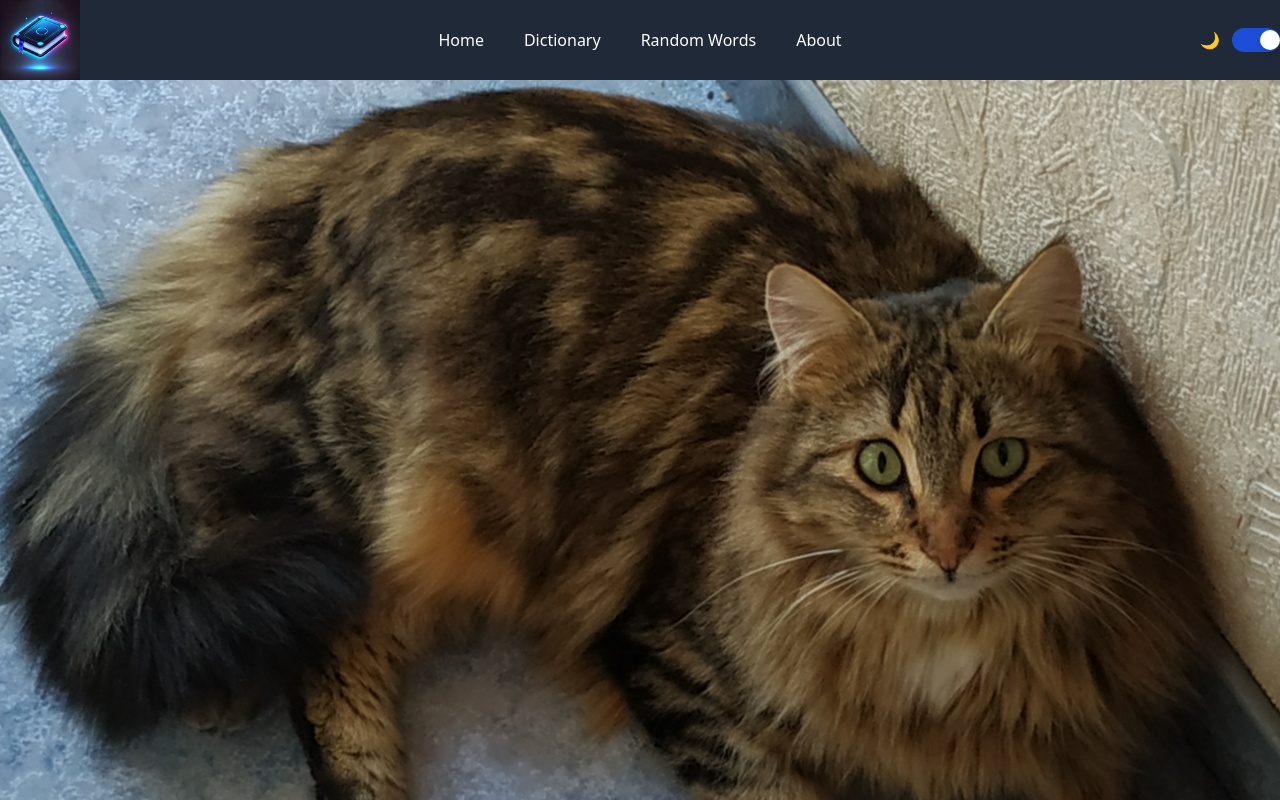
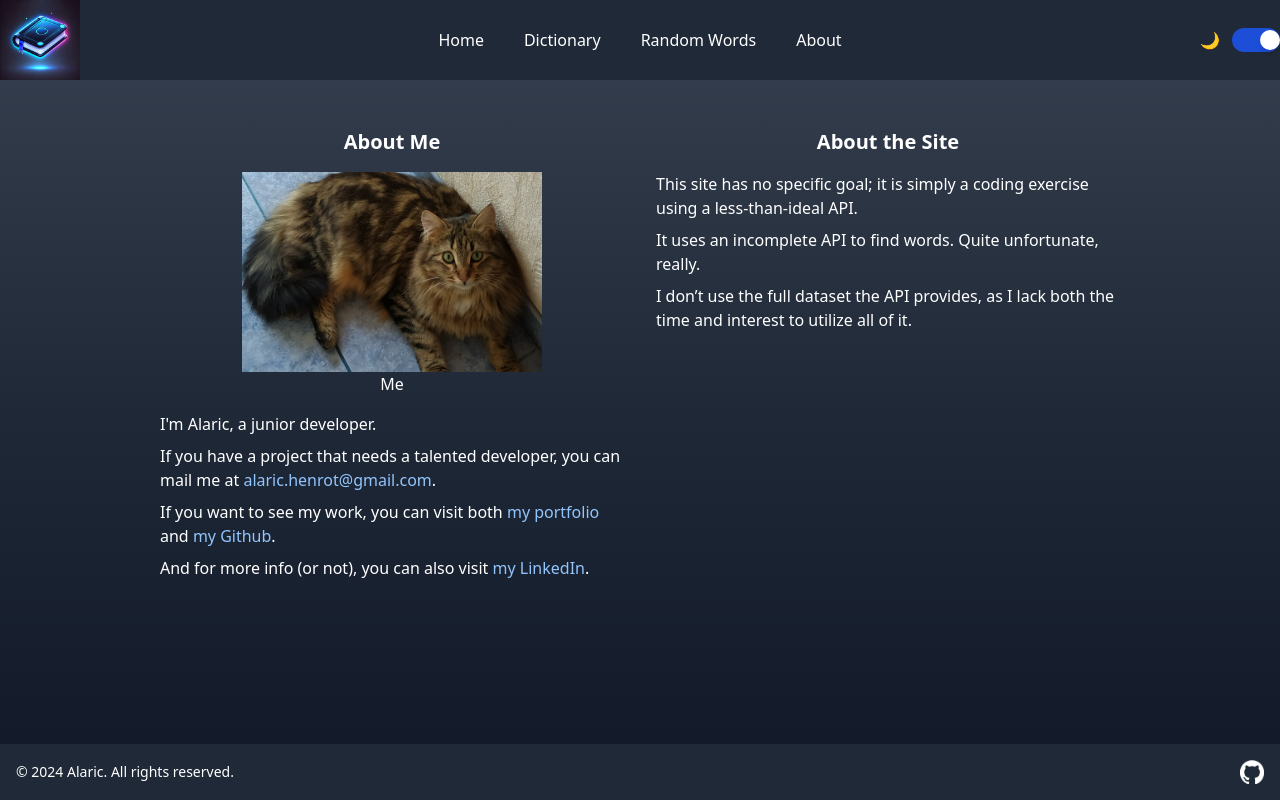
Before and after one commit to Alaaric/TP1-2, a React (Vite) app: page /about in a window 1280 px wide. Shown: the top 800 px of the page. Built offline with nearby package versions, Linux system fonts and the light colour scheme.

Commit message:
finish about page

```diff
--- a/src/pages/About.tsx
+++ b/src/pages/About.tsx
@@ -1,12 +1,95 @@
 import cat from "../assets/cat.jpg";
 import catZoom from "../assets/cat-zoom.jpg";
+import { useState } from "react";
 
 const About = () => {
+  const [show, setShow] = useState<boolean>(false);
+
   return (
-    <div className="flex-grow relative">
-      <img src={cat} alt="cat photo" />
-      <img src={catZoom} alt="zoomed cat photo" />
-    </div>
+    <section className="flex flex-col md:flex-row justify-between max-w-5xl mx-auto px-4 py-8 flex-grow relative">
+      <article className="w-full md:w-1/2 p-4 min-w-[300px] max-w-[500px]">
+        <h2 className="text-xl font-bold text-center mb-4 dark:text-white">
+          About Me
+        </h2>
+        <figure className="w-2/4 mx-auto min-w-[300px] max-w-[500px]">
+          <img
+            src={show ? catZoom : cat}
+            alt="cat photo"
+            onMouseEnter={() => setShow(true)}
+            onMouseLeave={() => setShow(false)}
+            className="w-full h-[200px] object-cover"
+          />
+          <figcaption className="text-center w-full dark:text-white">
+            {show ? "Trust me" : "Me"}
+          </figcaption>
+        </figure>
+        <p className="dark:text-white mt-4">I'm Alaric, a junior developer.</p>
+
+        <p className="dark:text-white mt-2">
+          If you have a project that needs a talented developer, you can mail me
+          at{" "}
+          <a
+            href="mailto:alaric.henrot@gmail.com"
+            className="text-blue-500 hover:text-blue-400 dark:text-blue-300 dark:hover:text-blue-200"
+          >
+            alaric.henrot@gmail.com
+          </a>
+          .
+        </p>
+        <p className="dark:text-white mt-2">
+          If you want to see my work, you can visit both{" "}
+          <a
+            href="https://alaric-henrot-portfolio.vercel.app/"
+            target="_blank"
+            rel="noreferrer"
+            className="text-blue-500 hover:text-blue-400 dark:text-blue-300 dark:hover:text-blue-200"
+          >
+            my portfolio
+          </a>{" "}
+          and{" "}
+          <a
+            href="https://github.com/Alaaric"
+            target="_blank"
+            rel="noreferrer"
+            className="text-blue-500 hover:text-blue-400 dark:text-blue-300 dark:hover:text-blue-200"
+          >
+            {" "}
+            my Github
+          </a>
+          .
+        </p>
+
+        <p className="dark:text-white mt-2">
+          And for more info (or not), you can also visit{" "}
+          <a
+            href="https://www.linkedin.com/in/alarichenrot/"
+            target="_blank"
+            rel="noreferrer"
+            className="text-blue-500 hover:text-blue-400 dark:text-blue-300 dark:hover:text-blue-200"
+          >
+            my LinkedIn
+          </a>
+          .
+        </p>
+      </article>
+
+      <article className="w-full md:w-1/2 p-4 min-w-[300px] max-w-[500px]">
+        <h2 className="text-xl font-bold text-center mb-4 dark:text-white">
+          About the Site
+        </h2>
+        <p className="dark:text-white mt-4">
+          This site has no specific goal; it is simply a coding exercise using a
+          less-than-ideal API.
+        </p>
+        <p className="dark:text-white mt-2">
+          It uses an incomplete API to find words. Quite unfortunate, really.
+        </p>
+        <p className="dark:text-white mt-2">
+          I don’t use the full dataset the API provides, as I lack both the time
+          and interest to utilize all of it.
+        </p>
+      </article>
+    </section>
   );
 };
 
```
